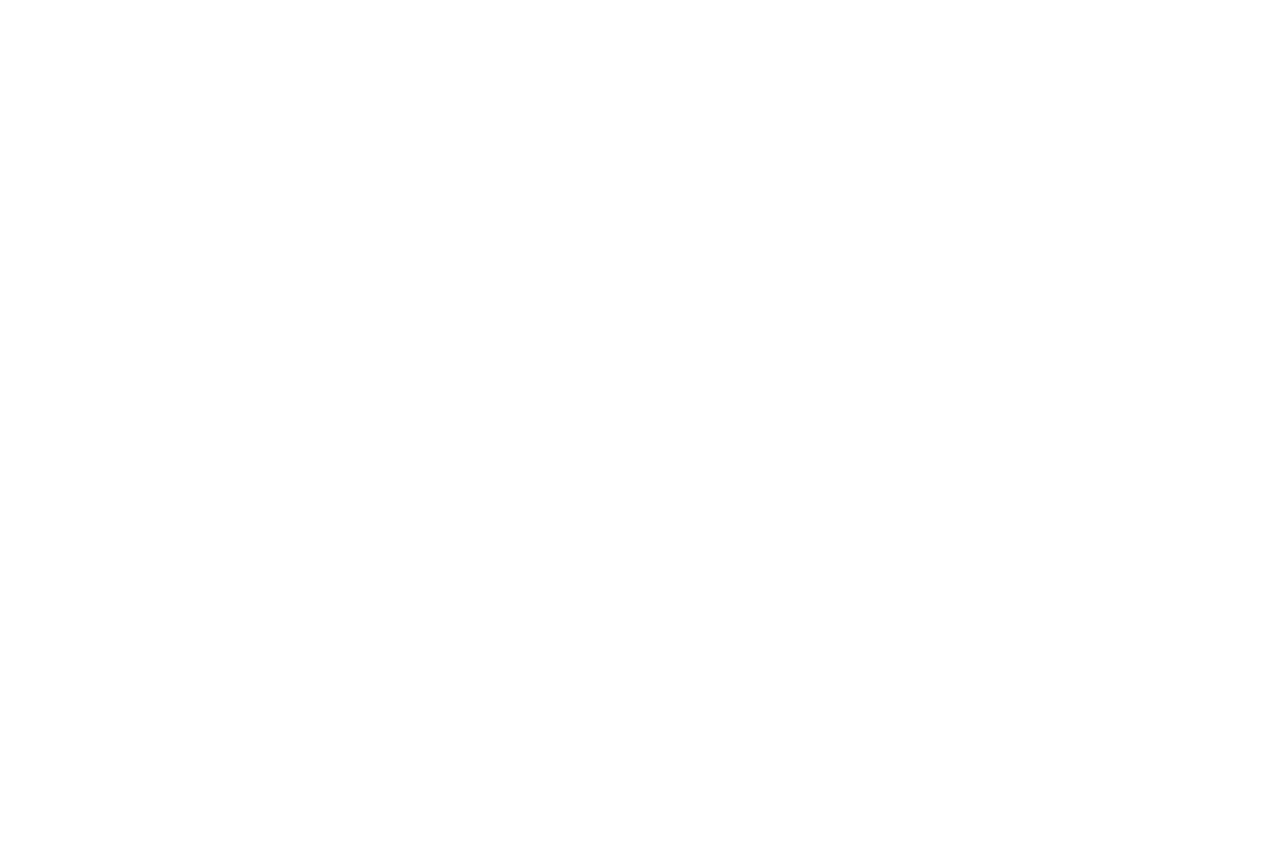
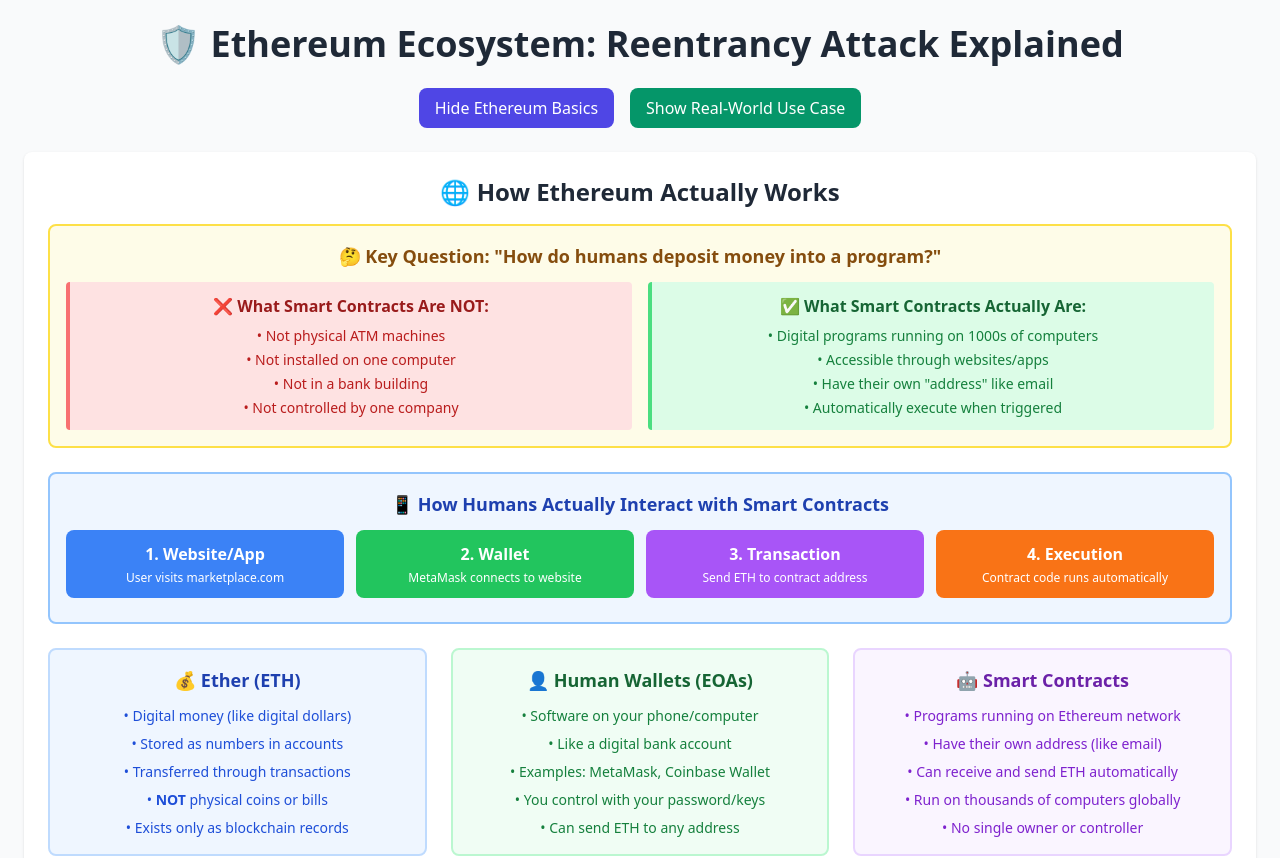
Before and after one commit to KingTemi2024/reentrancy-visualization, a React (Create React App) app: page / in a window 1280 px wide. Shown: the top 858 px of the page. Before the commit the page ends 800 px from the top, so only its background shows below. Built offline with nearby package versions, Linux system fonts and the light colour scheme; the HTML template or start-up script is replaced by a standard one.

Commit message:
Update App.js

```diff
--- a/src/App.js
+++ b/src/App.js
@@ -1,15 +1,12 @@
 import React from 'react';
-import { BrowserRouter, Routes, Route } from 'react-router-dom';
+import './App.css';
 import ReentrancyVisualization from './components/ReentrancyVisualization';
 
 function App() {
   return (
-    <BrowserRouter basename="/reentrancy-visualization">
-      <Routes>
-        <Route path="/" element={<ReentrancyVisualization />} />
-        {/* Add more routes here if needed */}
-      </Routes>
-    </BrowserRouter>
+    <div className="App">
+      <ReentrancyVisualization />
+    </div>
   );
 }
 
```
